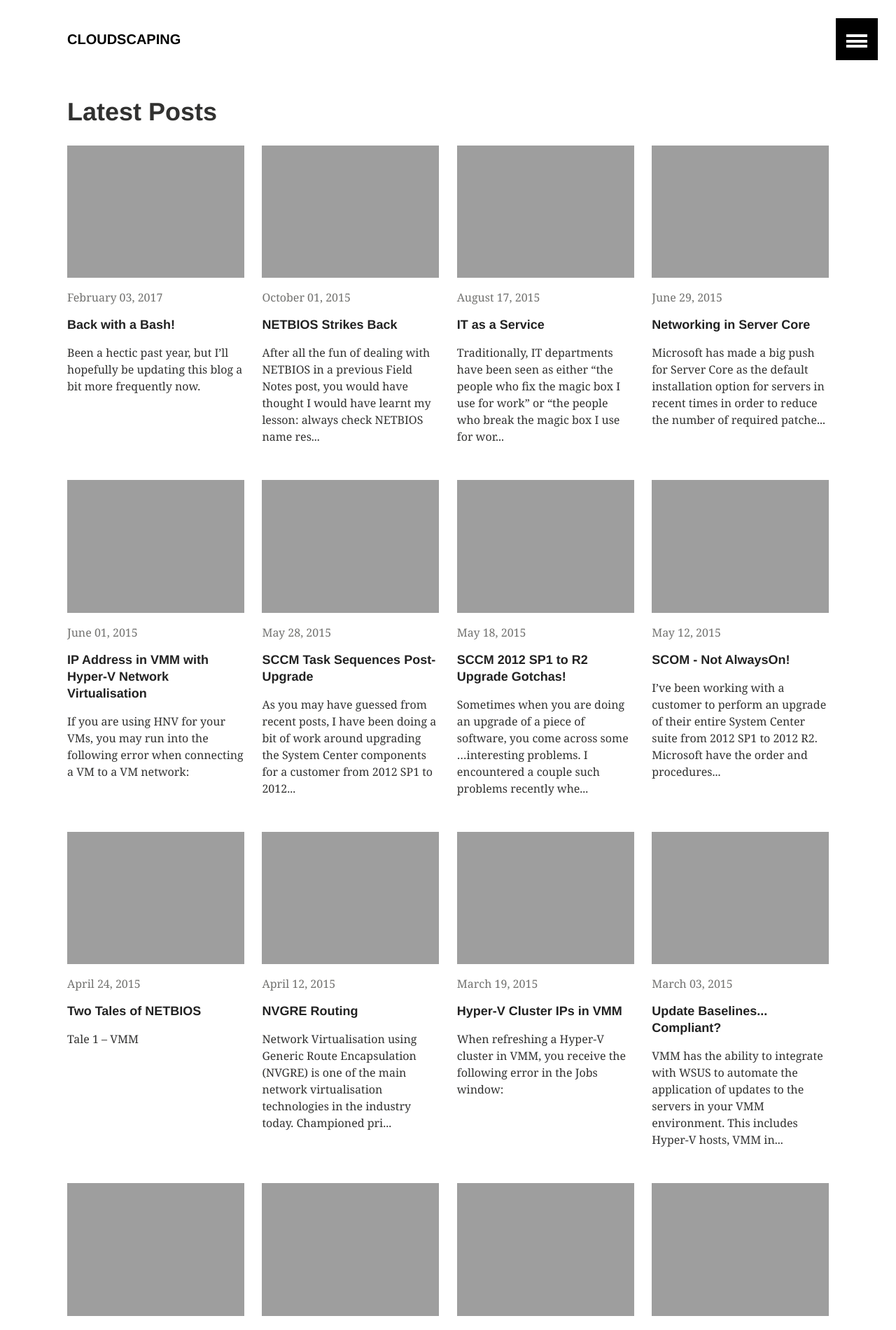
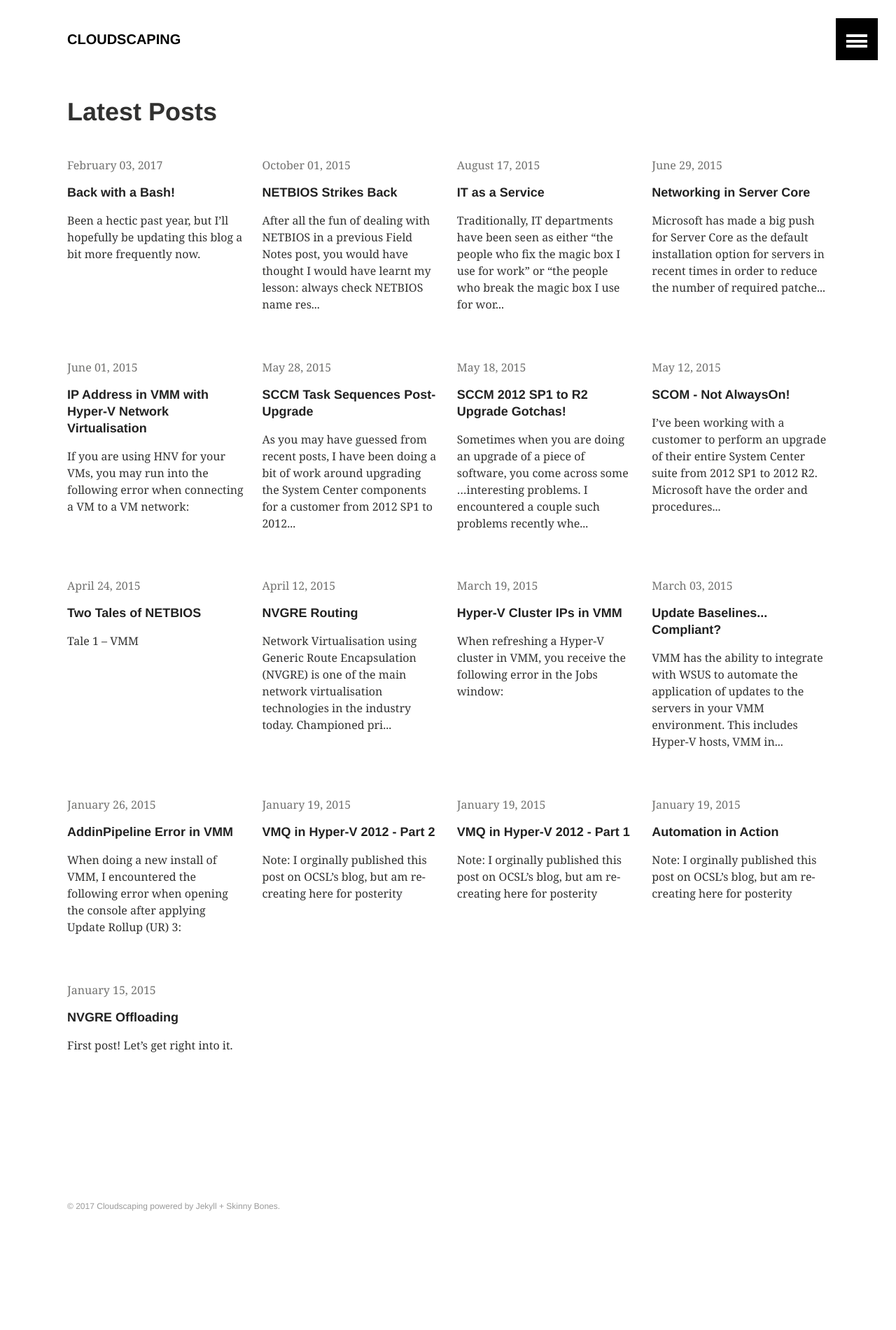
Before and after one commit to bhummerstone/bhummerstone.github.io, a Jekyll site: the page built from index.md, in a window 1280 px wide. Shown: the top 1901 px of the page at 70% size. Built offline with Jekyll 4.4.1, drawn with Linux system fonts in a browser that asks for light colours; after the commit the page ends 1810 px from its top, so only the background shows below that.

Commit message:
Removed teaser

```diff
--- a/_includes/navigation-sliding.html
+++ b/_includes/navigation-sliding.html
@@ -3,7 +3,7 @@
   <ul class="menu-item">
     {% for link in site.data.navigation %}<li>
       <a href="{{ site.url }}{{ link.url }}">
-        {% if link.image %}<img src="{{ site.url }}/images/{{ link.image }}" alt="teaser" class="teaser">{% endif %}
+        <!--{% if link.image %}<img src="{{ site.url }}/images/{{ link.image }}" alt="teaser" class="teaser">{% endif %}-->
         <div class="title">{{ link.title }}</div>
         {% if link.excerpt %}<p class="excerpt">{{ link.excerpt }}</p>{% endif %}
       </a>
--- a/_includes/post-grid.html
+++ b/_includes/post-grid.html
@@ -1,6 +1,6 @@
 <article class="tile" itemscope itemtype="http://schema.org/Article">
-  <a href="{{ site.url }}{{ post.url }}" title="{{ post.title }}" class="post-teaser">{% if post.image.teaser %}<img src="{{ site.url }}/images/{{ post.image.teaser }}" alt="teaser" itemprop="image">
-    {% else %}<img src="{{ site.url }}/images/{{ site.teaser }}" alt="teaser" itemprop="image">{% endif %}</a>
+  <!--<a href="{{ site.url }}{{ post.url }}" title="{{ post.title }}" class="post-teaser">{% if post.image.teaser %}<img src="{{ site.url }}/images/{{ post.image.teaser }}" alt="teaser" itemprop="image">
+    {% else %}<img src="{{ site.url }}/images/{{ site.teaser }}" alt="teaser" itemprop="image">{% endif %}</a>-->
   {% if post.date %}<p class="entry-date date published"><time datetime="{{ post.date | date: "%Y-%m-%d" }}" itemprop="datePublished">{{ post.date | date: "%B %d, %Y" }}</time></p>{% endif %}
   <h2 class="post-title" itemprop="name"><a href="{{ site.url }}{{ post.url }}">{{ post.title }}</a></h2>
   <p class="post-excerpt" itemprop="description">{{ post.excerpt | strip_html | truncate: 160 }}</p>
```
